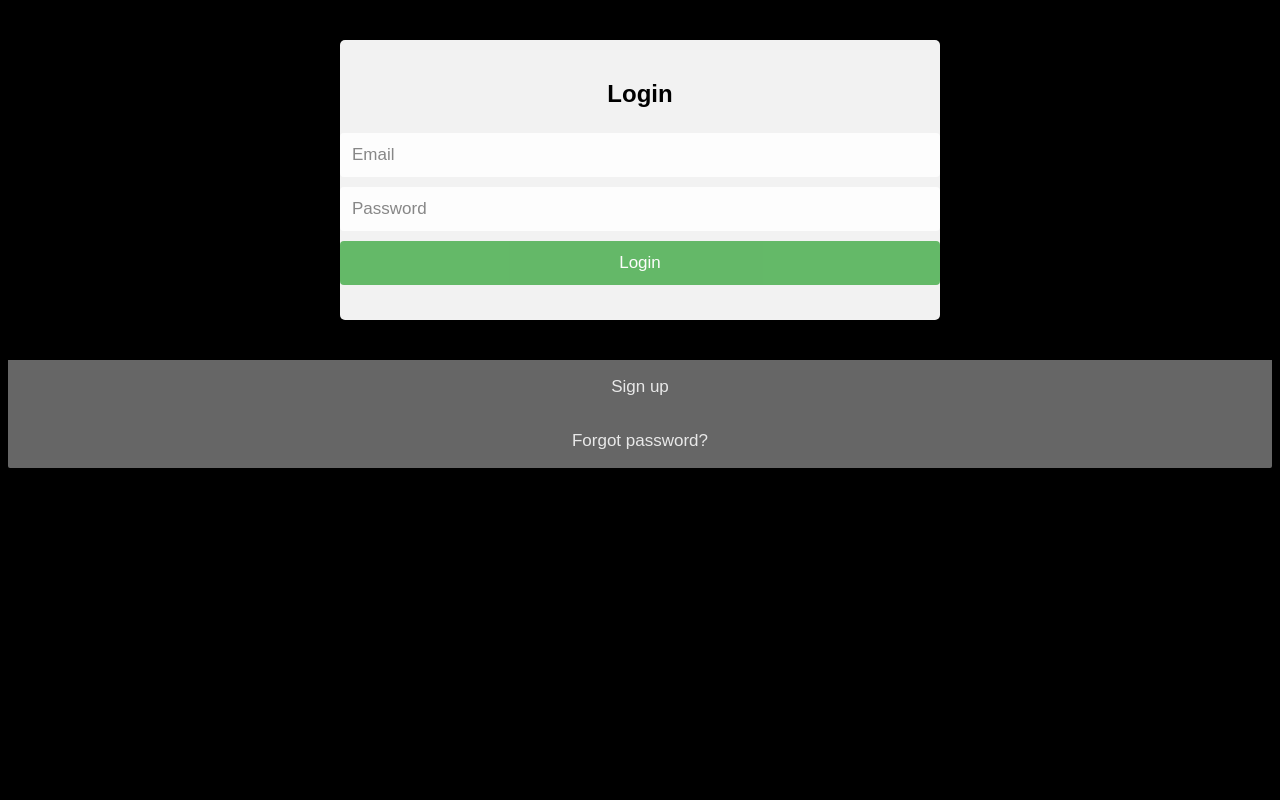
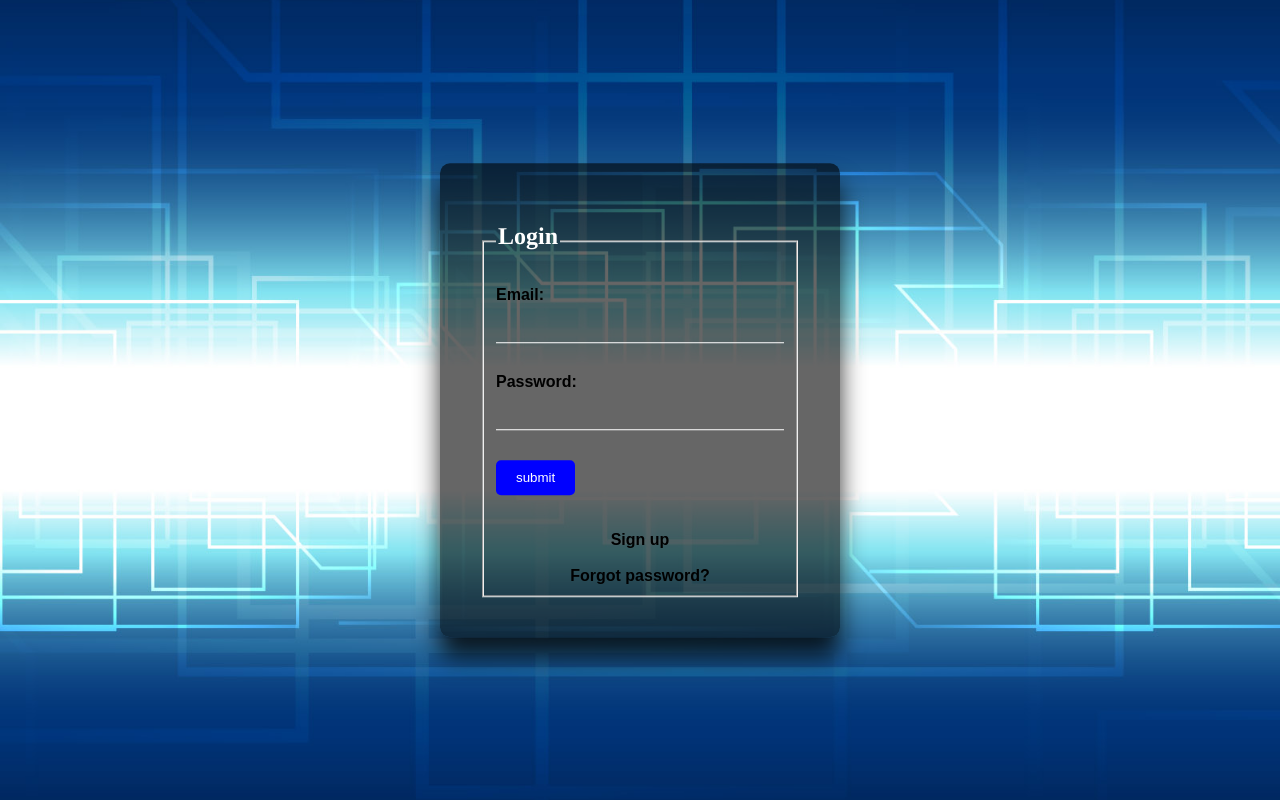
Before and after one commit to noctua9/website, a PHP site: page /login.html in a window 1280 px wide. Run offline with PHP 8.4, Linux system fonts and the light colour scheme.

Commit message:
Add files via upload

```diff
--- a/login.html
+++ b/login.html
@@ -1,141 +1,32 @@
 <!DOCTYPE html>
-<html>
 <head>
-<meta name="viewport" content="width=device-width, initial-scale=1">
-<link rel="stylesheet" href="https://cdnjs.cloudflare.com/ajax/libs/font-awesome/4.7.0/css/font-awesome.min.css">
-<style>
-body {
-  font-family: Arial, Helvetica, sans-serif;
-   background-color: black;
-}
+<title>login</title>
+<link rel="stylesheet" type="text/css" href="style3.css">
+<meta name="viewport" content="width=device-width initial scale=1">
+</head>
+<body>
+	<div class="box">
+	    <fieldset>
+		<legend><h2>Login</h2></legend>
+		<form>
+		<div class="in-box">
+		<b>Email:</b><input type="text" name="Email" value="" required="required"/>
 
-* {
-  box-sizing: border-box;
-}
+		</div>
+		<div class="in-box">
+			<b>Password:</b><input type="password" name="pass" value="" required="required"/>
+		</div>
+		<input type="submit" name="" value="submit"/>
+		<div style="text-align:center" >
+		<br><br>
 
-/* style the container */
-.container {
-  position: relative;
-  border-radius: 5px;
-  max-width:600px;
-    margin:40px auto;
-  background-color: #f2f2f2;
-  padding: 20px 0 30px 0;
-}
-
-/* style inputs and link buttons */
-input,
-.btn {
-  width: 100%;
-  padding: 12px;
-  border: none;
-  border-radius: 4px;
-  margin: 5px 0;
-  opacity: 0.85;
-  display: inline-block;
-  font-size: 17px;
-  line-height: 20px;
-  text-decoration: none; /* remove underline from anchors */
-}
-
-input:hover,
-.btn:hover {
-  opacity: 1;
-}
+		<a href="signup.html" text-decoration: "none" style="color:black" class="btn"><b>Sign up</b></a><br><br>
 
 
+      <a href="#" style="color:black" class="btn"><b>Forgot password?</b></a>
+		</div>
 
-/* style the submit button */
-input[type=submit] {
-  background-color: #4CAF50;
-  color: white;
-  cursor: pointer;
-}
-
-input[type=submit]:hover {
-  background-color: #45a049;
-}
-
-
-
-/* vertical line */
-.vl {
-  position: absolute;
-  left: 50%;
-  transform: translate(-50%);
-  border: 2px solid #ddd;
-  height: 175px;
-}
-
-/* text inside the vertical line */
-.vl-innertext {
-  position: absolute;
-  top: 50%;
-  transform: translate(-50%, -50%);
-  background-color: #f1f1f1;
-  border: 1px solid #ccc;
-  border-radius: 50%;
-  padding: 8px 10px;
-}
-
-/* hide some text on medium and large screens */
-.hide-md-lg {
-  display: none;
-}
-
-/* bottom container */
-.bottom-container {
-  text-align: center;
-  background-color: #666;
-
-  border-radius: 0px 0px 2px 2px;
-}
-
-
-  /* hide the vertical line */
-  .vl {
-    display: none;
-  }
-  /* show the hidden text on small screens */
-  .hide-md-lg {
-    display: block;
-    text-align: center;
-  }
-}
-</style>
-</head>
-<body>
-
-<div class="container">
-  <form action="/action_page.php">
-
-      <h2 style="text-align:center">Login</h2>
-
-
-
-
-
-
-
-        <input type="text" name="Email" placeholder="Email" required>
-        <input type="password" name="password" placeholder="Password" required>
-        <input type="submit" value="Login">
-
-
-
-  </form>
-</div>
-
-<div class="bottom-container">
-
-
-      <a href="/home/research/Desktop/website-master/signup.html" style="color:white" class="btn">Sign up</a>
-
-
-      <a href="#" style="color:white" class="btn">Forgot password?</a>
-
-
-</div>
-
+		</fieldset>
+		</form>
+	</div>
 </body>
-</html>
--- /dev/null
+++ b/style3.css
@@ -0,0 +1,84 @@
+body{
+padding: 0;
+margin: 0;
+font-family: sans-serif;
+background: url(3.jpg) no-repeat center center fixed;
+  -webkit-background-size: cover;
+   background-size: cover;
+}
+
+.box{
+position: absolute;
+top:50%;
+left:50%;
+border-color: #000;
+border-radius: 10px;
+background-color: rgba(0,0,0,0.6);
+transform:translate(-50%,-50%);
+width: 400px;
+padding: 40px;
+-webkit-box-sizing:border-box;
+box-shadow: 0px 20px 25px rgba(0,0,0,.8);
+}
+
+a{
+text-decoration: none;
+}
+
+.box h2
+{
+font-family: Times;
+margin-bottom: 30px;
+color: #fff;
+text-align: center;
+}
+
+.in-box{
+position: relative;
+}
+.in-box input{
+width: 100%;
+margin-bottom: 30px;
+padding: 10px 0px;
+background: none;
+border:none;
+border-bottom:1px solid white;
+color: white;
+font-size: 16px;
+}
+
+.in-box label{
+position: absolute;
+top: 0;
+left: 0;
+padding: 10px 0px;
+font-size: 16px;
+color: black;
+}
+
+.box .in-box input:focus ~label,
+.box .in-box input:valid ~label{
+top: -18px;
+left: 0px;
+font-size: 12px;
+color: wheat;
+}
+.box input[type=submit]{
+background: transparent;
+border:none;
+outline:none;
+color: #fff;
+background: blue;
+padding:10px 20px;
+border-radius:5px;
+cursor:pointer;
+
+}
+
+@media screen and (max-width:420px){
+.box{
+
+width: 280px;
+
+}
+}
```
Also changed, not shown: IP.html (+24 -5 lines), ip_style.css (+8 -2 lines), signup.html (+24 -87 lines), styleups.css (added, +88 -0 lines), 3.jpg (added), ls.jpg, 6 other files.
